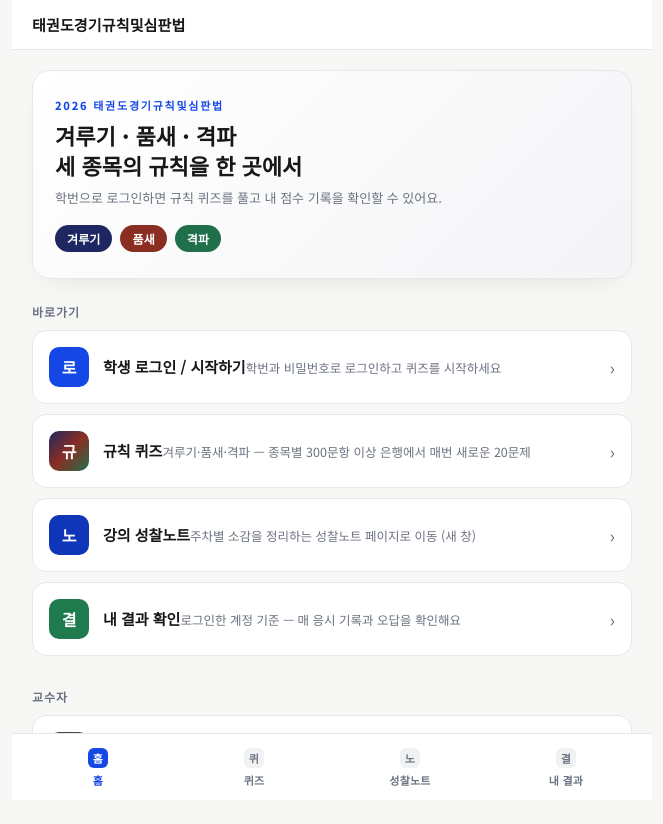
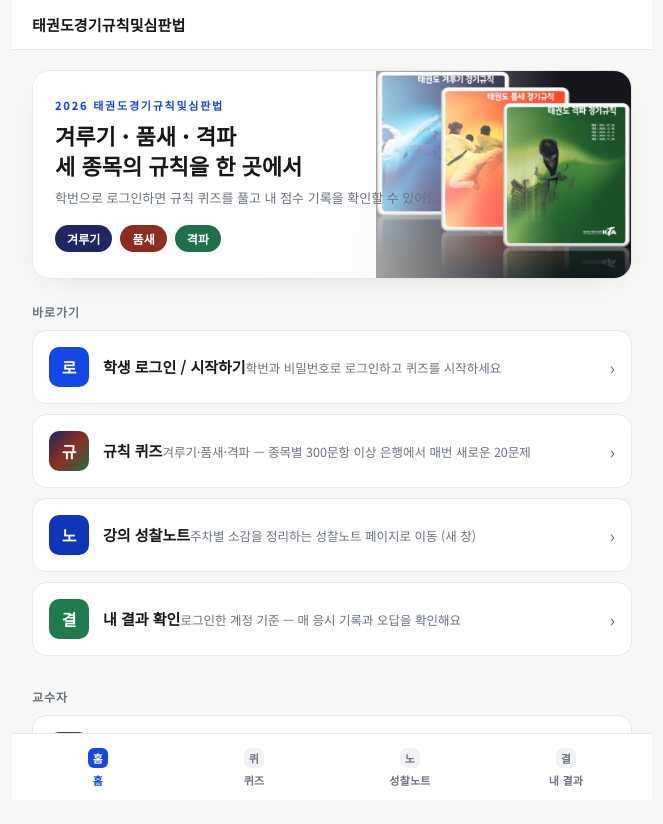
Before and after one commit to kjstkd-dot/taekwondo-quiz-app, a Next.js app: page / in a window 1280 px wide. Shown: the top 824 px of the page, without its empty margins (308-971 px from the left). Built offline with nearby package versions, Linux system fonts and the light colour scheme; no server answers; a web font is replaced by a local one.

Commit message:
Add discipline cover photo as right-side hero background
Fades the KakaoTalk share image into the hero card on the right edge,
keeping left-side text readable, and hides it on very narrow screens.

```diff
--- a/app/globals.css
+++ b/app/globals.css
@@ -40,10 +40,27 @@ a{color:inherit}
 #tabbar a.active .ico{background:var(--gold);color:#fff}
 
 h1,h2,h3{margin:0}
-.hero{background:linear-gradient(135deg,var(--ink),var(--ink-2));color:var(--on-ink);border:1px solid var(--border);border-radius:18px;padding:26px 22px;margin-bottom:20px;box-shadow:0 10px 30px -22px rgba(0,0,0,.25)}
+.hero{position:relative;overflow:hidden;background:linear-gradient(135deg,var(--ink),var(--ink-2));color:var(--on-ink);border:1px solid var(--border);border-radius:18px;padding:26px 22px;margin-bottom:20px;box-shadow:0 10px 30px -22px rgba(0,0,0,.25)}
 .hero .eyebrow{font-size:11px;letter-spacing:.16em;text-transform:uppercase;color:var(--gold);font-weight:800;margin-bottom:8px}
 .hero h1{font-size:22px;font-weight:800;line-height:1.35}
 .hero p{font-size:13px;color:var(--on-ink-mute);margin-top:8px;line-height:1.6}
+.hero .content{position:relative;z-index:1;max-width:72%}
+.hero-cover::before{
+  content:"";
+  position:absolute;
+  inset:0;
+  background-image:
+    linear-gradient(to right, var(--ink) 0%, var(--ink) 38%, color-mix(in srgb, var(--ink) 55%, transparent) 60%, transparent 88%),
+    url('/og-image.jpg');
+  background-repeat:no-repeat,no-repeat;
+  background-position:left top, right top;
+  background-size:100% 100%, auto 155%;
+  z-index:0;
+}
+@media (max-width: 360px){
+  .hero-cover::before{ display:none; }
+  .hero .content{ max-width:100%; }
+}
 .disc-legend{display:flex;gap:8px;margin-top:16px;flex-wrap:wrap}
 .disc-legend .pill{font-size:12px;font-weight:700;padding:5px 12px;border-radius:99px;color:#fff;letter-spacing:.01em}
 .disc-legend .pill.gyeorugi{background:var(--c-gyeorugi)}
--- a/app/page.js
+++ b/app/page.js
@@ -23,7 +23,8 @@ export default async function HomePage() {
 
   return (
     <div>
-      <div className="hero">
+      <div className="hero hero-cover">
+        <div className="content">
           <div className="eyebrow">2026 태권도경기규칙및심판법</div>
           <h1>
             겨루기 · 품새 · 격파
@@ -39,6 +40,7 @@ export default async function HomePage() {
             <span className="pill gyeorugi">겨루기</span>
             <span className="pill pumsae">품새</span>
             <span className="pill gyeokpa">격파</span>
+          </div>
         </div>
       </div>
 
```
Lines whose indentation alone changed are shown as unchanged.
